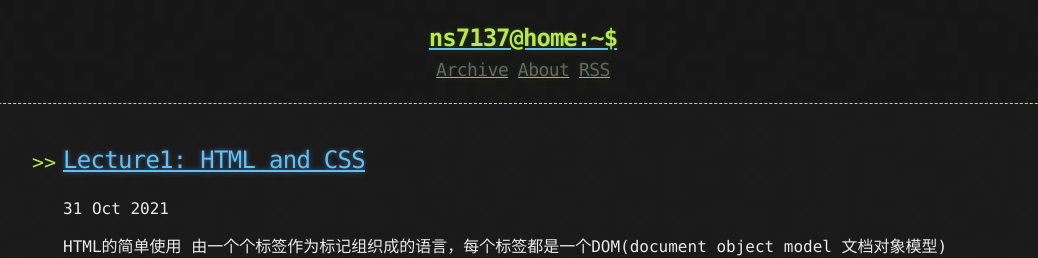
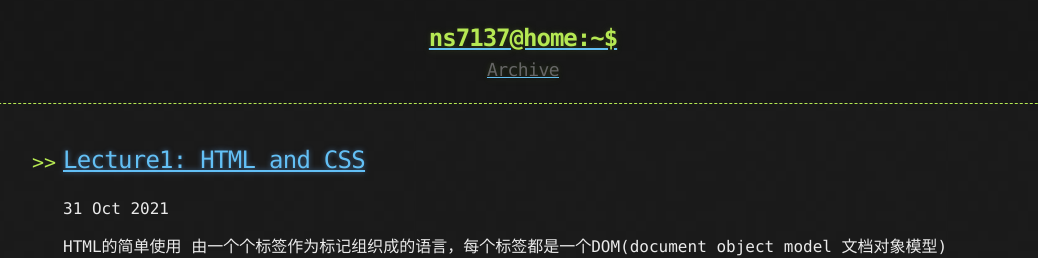
Before and after one commit to NS7137/ns7137.github.io, a Jekyll site: the page built from index.html, in a window 1280 px wide. Shown: the top 258 px of the page, without its empty margins (117-1155 px from the left). Built offline with Jekyll 4.4.1, drawn with Linux system fonts in a browser that asks for light colours; the list of posts is cut into pages by our own code.

Commit message:
remove link rss

```diff
--- a/_includes/head.html
+++ b/_includes/head.html
@@ -6,6 +6,4 @@
   <title>{%if page.title %}{{ page.title }}{% else %}{{ site.title }}{% endif %}</title>
 
   <link rel="stylesheet" href="{{ "/css/main.css" | prepend: site.baseurl | replace: '//', '/' }}">
-
-  <link href="/atom.xml" type="application/atom+xml" rel="alternate" title="ATOM Feed" /> {% seo %}
 </head>
--- a/_includes/links.html
+++ b/_includes/links.html
@@ -1,3 +1 @@
 <a href="{{ "/archive" | prepend: site.baseurl | replace: '//', '/' }}"><h2 class="header-link">Archive</h2></a>
-<a href="{{ "/about" | prepend: site.baseurl | replace: '//', '/' }}"><h2 class="header-link">About</h2></a>
-<a href="{{ "/atom.xml" | prepend: site.baseurl | replace: '//', '/' }}"><h2 class="header-link">RSS</h2></a>
```
